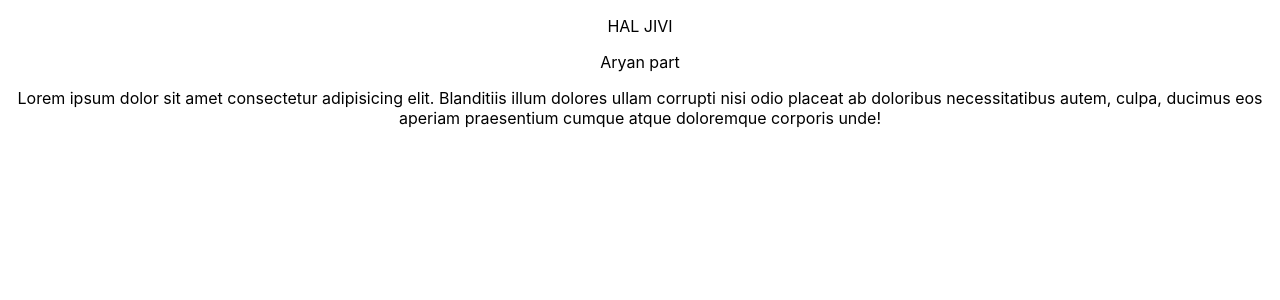
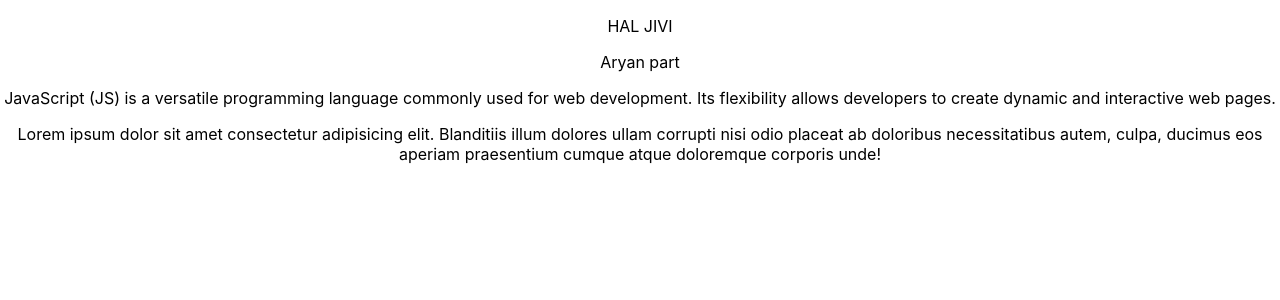
Before and after one commit to Arpit-Krishna/Hal-Jivi, a React (Create React App) app in the folder frontend/: page / in a window 1280 px wide. Shown: the top 300 px of the page. Built offline with nearby package versions, Linux system fonts and the light colour scheme.

Commit message:
update App.js

```diff
--- a/frontend/src/App.js
+++ b/frontend/src/App.js
@@ -5,6 +5,9 @@ function App() {
     <div className="App">
       <p>HAL JIVI</p>
       <p>Aryan part</p>
+      <p>
+      JavaScript (JS) is a versatile programming language commonly used for web development. Its flexibility allows developers to create dynamic and interactive web pages.
+      </p>
 
       <p>Lorem ipsum dolor sit amet consectetur adipisicing elit. Blanditiis illum dolores ullam corrupti nisi odio placeat ab doloribus necessitatibus autem, culpa, ducimus eos aperiam praesentium cumque atque doloremque corporis unde!</p>
 
```
